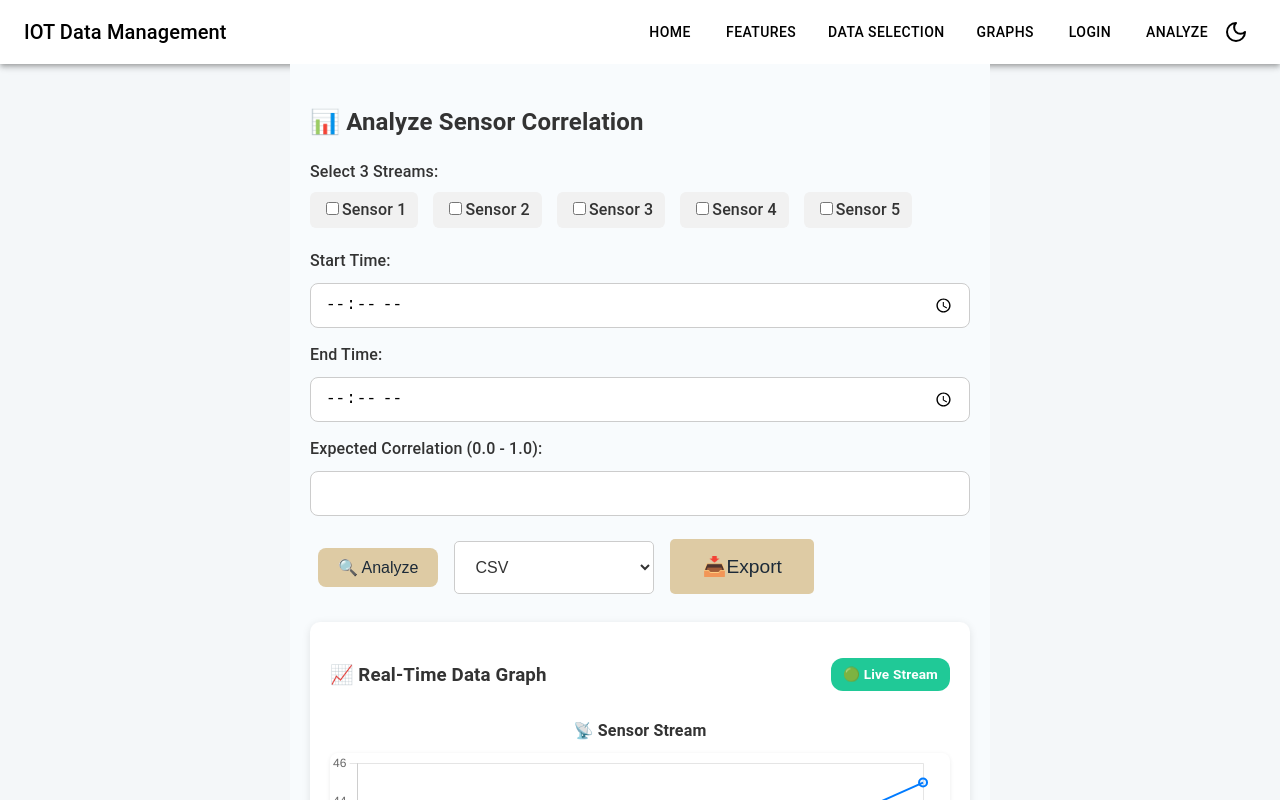
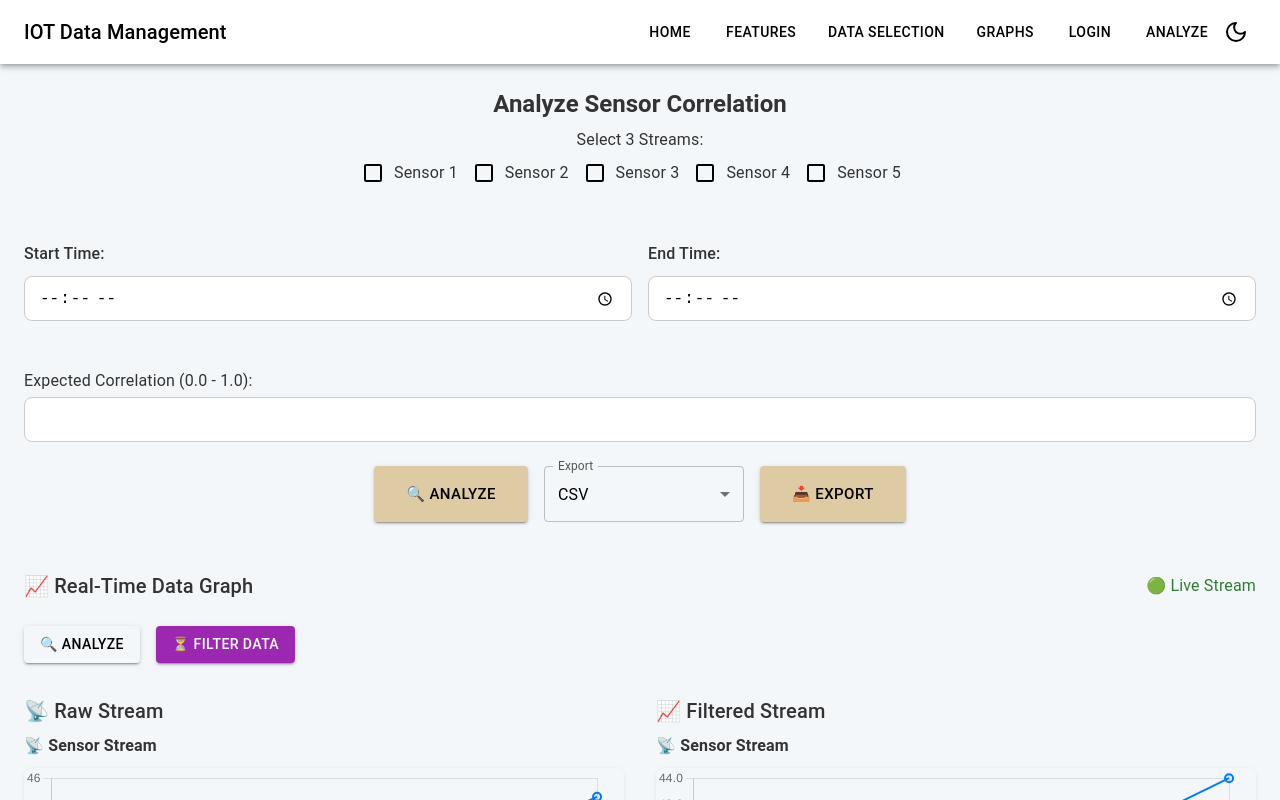
Before and after one commit to victornyabote/Intelligent-IoT-Data-Management, a React (Vite) app in the folder frontend/: page /analyze in a window 1280 px wide. Shown: the top 800 px of the page. Built offline with nearby package versions, Linux system fonts and the light colour scheme.

Commit message:
Anaylse Page Revamp and CSS changes to Home and Login

```diff
--- a/frontend/src/AnalyzePanel.css
+++ b/frontend/src/AnalyzePanel.css
@@ -6,8 +6,16 @@
 }
 
 .form-group {
-    margin-bottom: 15px;
-}
+    display: flex;
+    gap: 1rem;
+    padding: 24px;
+  }
+  .form-group > div {
+    flex: 1;
+  }
+  .input-field {
+    width: 100%;
+  }
 
 
 
--- a/frontend/src/AnalyzePanel.jsx
+++ b/frontend/src/AnalyzePanel.jsx
@@ -4,6 +4,22 @@ import RealTimeGraph from "./RealTimeGraph";
 import html2canvas from "html2canvas";
 import { jsPDF } from "jspdf";
 import "./AnalyzePanel.css";
+import {
+  Box,
+  Typography,
+  Checkbox,
+  FormControlLabel,
+  FormGroup,
+  TextField,
+  Button,
+  Select,
+  MenuItem,
+  FormControl,
+  InputLabel,
+  Paper,
+  useTheme,
+  Stack,
+} from "@mui/material";
 
 const AnalyzePanel = () => {
   const [selectedStreams, setSelectedStreams] = useState([]);
@@ -220,37 +236,61 @@ const AnalyzePanel = () => {
     });
   };
 
+  const theme = useTheme();
   return (
-    <div className="analyze-container">
-      <h2>📊 Analyze Sensor Correlation</h2>
+    <>
+      <Typography
+        variant="h5"
+        textAlign={"center"}
+        fontWeight="bold"
+        gutterBottom
+        marginTop={"24px"}
+      >
+        {" "}
+        Analyze Sensor Correlation
+      </Typography>
+
+      <FormControl
+        fullWidth
+        sx={{ mb: 3, display: "flex", alignItems: "center" }}
+      >
+        <Typography>Select 3 Streams:</Typography>
+        <FormGroup row>
+          {availableStreams.map((stream) => (
+            <FormControlLabel
+              key={stream}
+              control={
+                <Checkbox
+                  checked={selectedStreams.includes(stream)}
+                  onChange={() => handleStreamChange(stream)}
+                  color="default"
+                  sx={{
+                    color: theme.palette.text.primary,
+                    "&.Mui-checked": {
+                      color: theme.palette.text.primary,
+                    },
+                  }}
+                />
+              }
+              label={stream}
+            />
+          ))}
+        </FormGroup>
+      </FormControl>
 
       <div className="form-group">
-        <label>Select 3 Streams:</label>
-        <div className="checkbox-group">
-          {availableStreams.map((stream) => (
-            <label key={stream} className="checkbox-label">
-              <input
-                type="checkbox"
-                checked={selectedStreams.includes(stream)}
-                onChange={() => handleStreamChange(stream)}
-              />
-              {stream}
-            </label>
-          ))}
-        </div>
-      </div>
-
-      <div className="form-group">
+        <div>
           <label>Start Time:</label>
           <input
             type="time"
             value={startTime}
             onChange={(e) => setStartTime(e.target.value)}
             className="input-field"
+            style={{ width: "100%" }}
           />
         </div>
 
-      <div className="form-group">
+        <div>
           <label>End Time:</label>
           <input
             type="time"
@@ -259,8 +299,8 @@ const AnalyzePanel = () => {
             className="input-field"
           />
         </div>
-
-      <div className="form-group">
+      </div>
+      <Stack padding={"24px"}>
         <label>Expected Correlation (0.0 - 1.0):</label>
         <input
           type="number"
@@ -271,106 +311,158 @@ const AnalyzePanel = () => {
           onChange={(e) => setExpectedCorrelation(e.target.value)}
           className="input-field"
         />
-      </div>
+      </Stack>
 
-      <button onClick={handleAnalyze} className="analyze-btn">
+      <Box
+        display="flex"
+        gap={2}
+        sx={{ mb: 3 }}
+        justifyContent="center"
+        alignItems="stretch" // Ensures all children take full height of the tallest sibling
+      >
+        <Button
+          variant="contained"
+          size="large"
+          sx={{
+            backgroundColor: "#DECBA4",
+            color: "#000",
+            px: 4,
+            minHeight: 56, // Ensures consistent height with Select
+          }}
+          onClick={handleAnalyze}
+        >
           🔍 Analyze
-      </button>
-      <select
+        </Button>
+
+        <FormControl
+          sx={{
+            minWidth: 200,
+            minHeight: 56,
+            justifyContent: "center",
+          }}
+          size="large"
+        >
+          <InputLabel>Export</InputLabel>
+          <Select
             value={exportType}
+            label="Export"
             onChange={(e) => setExportType(e.target.value)}
-        className="select"
+            sx={{
+              minHeight: 56,
+              display: "flex",
+              alignItems: "center",
+            }}
           >
-        <option value="CSV">CSV</option>
-        <option value="PDF">PDF</option>
-        <option value="PNG">PNG</option>
-      </select>
+            <MenuItem value="CSV">CSV</MenuItem>
+            <MenuItem value="PDF">PDF</MenuItem>
+            <MenuItem value="PNG">PNG</MenuItem>
+          </Select>
+        </FormControl>
 
-      <button
+        <Button
+          variant="contained"
+          size="large"
+          sx={{
+            backgroundColor: "#DECBA4",
+            color: "#000",
+            px: 4,
+            minHeight: 56,
+          }}
           onClick={handleExport}
-        className="analyze_button analyze_secondaryButton"
         >
-        <span className="analyze_icon">📥</span>
-        Export
-      </button>
+          📥 Export
+        </Button>
+      </Box>
 
-      {error && <div className="error-msg">{error}</div>}
-
-      {result && (
-        <div className="result-section">
-          <strong>Result:</strong>
-          <pre>{JSON.stringify(result, null, 2)}</pre>
-        </div>
+      {error && (
+        <Typography color="error" sx={{ mb: 2 }}>
+          {error}
+        </Typography>
       )}
 
-      <div className="graph-section">
-        <div className="graph-header">
-          <h3>📈 Real-Time Data Graph</h3>
-          <span className="live-badge">🟢 Live Stream</span>
-        </div>
-        <RealTimeGraph selectedStreams={selectedStreams} />
+      <Box padding={"24px"}>
+        {/* Header */}
+        <Box display="flex" alignItems="center" justifyContent="space-between">
+          <Typography variant="h6">📈 Real-Time Data Graph</Typography>
+          <Typography color="success.main">🟢 Live Stream</Typography>
+        </Box>
 
-        <div className="action-row">
-          <button onClick={handleAnalyze} className="analyze-btn">
+        {/* Button Actions */}
+        <Box display="flex" gap={2} mt={3}>
+          <Button variant="contained" onClick={handleAnalyze}>
             🔍 Analyze
-          </button>
-          <button
+          </Button>
+          <Button
+            variant="contained"
+            color="secondary"
             onClick={() => setShowFilters(!showFilters)}
-            className="analyze-btn"
           >
             ⏳ Filter Data
-          </button>
-        </div>
+          </Button>
+        </Box>
 
+        {/* Filters */}
         {showFilters && (
-          <div className="filter-menu">
-            <select
+          <Box display="flex" gap={2} mt={3}>
+            <FormControl fullWidth>
+              <InputLabel>Time Range</InputLabel>
+              <Select
                 value={timeRange}
+                label="Time Range"
                 onChange={(e) => setTimeRange(e.target.value)}
-              className="input-field"
               >
-              <option value="">Time Range</option>
-              <option value="1h">Last Hour</option>
-              <option value="24h">Last Day</option>
-            </select>
+                <MenuItem value="1h">Last Hour</MenuItem>
+                <MenuItem value="24h">Last Day</MenuItem>
+              </Select>
+            </FormControl>
 
-            <select
+            <FormControl fullWidth>
+              <InputLabel>Sensor Type</InputLabel>
+              <Select
                 value={sensorFilter}
+                label="Sensor Type"
                 onChange={(e) => setSensorFilter(e.target.value)}
-              className="input-field"
               >
-              <option value="">Sensor Type</option>
                 {availableStreams.map((s) => (
-                <option key={s} value={s}>
+                  <MenuItem key={s} value={s}>
                     {s}
-                </option>
+                  </MenuItem>
                 ))}
-            </select>
+              </Select>
+            </FormControl>
 
-            <select
+            <FormControl fullWidth>
+              <InputLabel>Value Range</InputLabel>
+              <Select
                 value={valueThreshold}
+                label="Value Range"
                 onChange={(e) => setValueThreshold(e.target.value)}
-              className="input-field"
               >
-              <option value="">Value Range</option>
-              <option value="10">Above 10</option>
-              <option value="20">Above 20</option>
-              <option value="30">Above 30</option>
-              <option value="40">Above 40</option>
-              <option value="50">Above 50</option>
-            </select>
-          </div>
+                <MenuItem value="10">Above 10</MenuItem>
+                <MenuItem value="20">Above 20</MenuItem>
+                <MenuItem value="30">Above 30</MenuItem>
+                <MenuItem value="40">Above 40</MenuItem>
+                <MenuItem value="50">Above 50</MenuItem>
+              </Select>
+            </FormControl>
+          </Box>
         )}
 
-        {error && <div className="error-msg">{error}</div>}
+        {/* Graphs Side-by-Side */}
+        <Box display="flex" gap={4} mt={4} flexWrap="wrap">
+          {/* Real-Time Graph */}
+          <Box flex={1} minWidth="400px">
+            <Typography variant="h6" gutterBottom>
+              📡 Raw Stream
+            </Typography>
+            <RealTimeGraph selectedStreams={selectedStreams} />
+          </Box>
 
-        <div className="graph-section">
-          <div className="graph-header">
-            <h3>📈 Real-Time Data Graph</h3>
-            <span className="live-badge">
-              🟢 Live Stream {sensorFilter ? `for ${sensorFilter}` : ""}
-            </span>
-          </div>
+          {/* Filtered Graph */}
+          <Box flex={1} minWidth="400px">
+            <Typography variant="h6" gutterBottom>
+              📈 Filtered Stream {sensorFilter ? `for ${sensorFilter}` : ""}
+            </Typography>
             <div ref={graphRef}>
               <RealTimeGraph
                 selectedStreams={selectedStreams}
@@ -379,9 +471,10 @@ const AnalyzePanel = () => {
                 valueThreshold={valueThreshold}
               />
             </div>
-        </div>
-      </div>
-    </div>
+          </Box>
+        </Box>
+      </Box>
+    </>
   );
 };
 
--- a/frontend/src/App.css
+++ b/frontend/src/App.css
@@ -237,6 +237,8 @@ footer {
   padding: 1rem;
   font-size: 1rem;
   margin-top: 3rem;
+  position: absolute;
+  width: 100%;
 }
 
 .submit-btn,
--- a/frontend/src/utils/theme.jsx
+++ b/frontend/src/utils/theme.jsx
@@ -4,8 +4,11 @@ export const lightTheme = createTheme({
   palette: {
     mode: "light",
     primary: {
-      main: "#ffffff",
+      main: "#f4f7f9",
       contrastText: "#000000",
+    },
+    checkbox: {
+      main: "#000",
     },
     background: {
       default: "#f5f5f5",
@@ -26,8 +29,11 @@ export const darkTheme = createTheme({
       contrastText: "#ffffff",
     },
     background: {
-      default: "#121212",
+      default: "#4e5d6d",
       paper: "#1e1e1e",
+    },
+    checkbox: {
+      main: "#000",
     },
     text: {
       primary: "#ffffff",
```
Also changed, not shown: frontend/src/Home.jsx (+4 -4 lines), frontend/src/Login.jsx (+24 -8 lines), frontend/src/Register.jsx (+39 -4 lines). Lines whose indentation alone changed are shown as unchanged.
